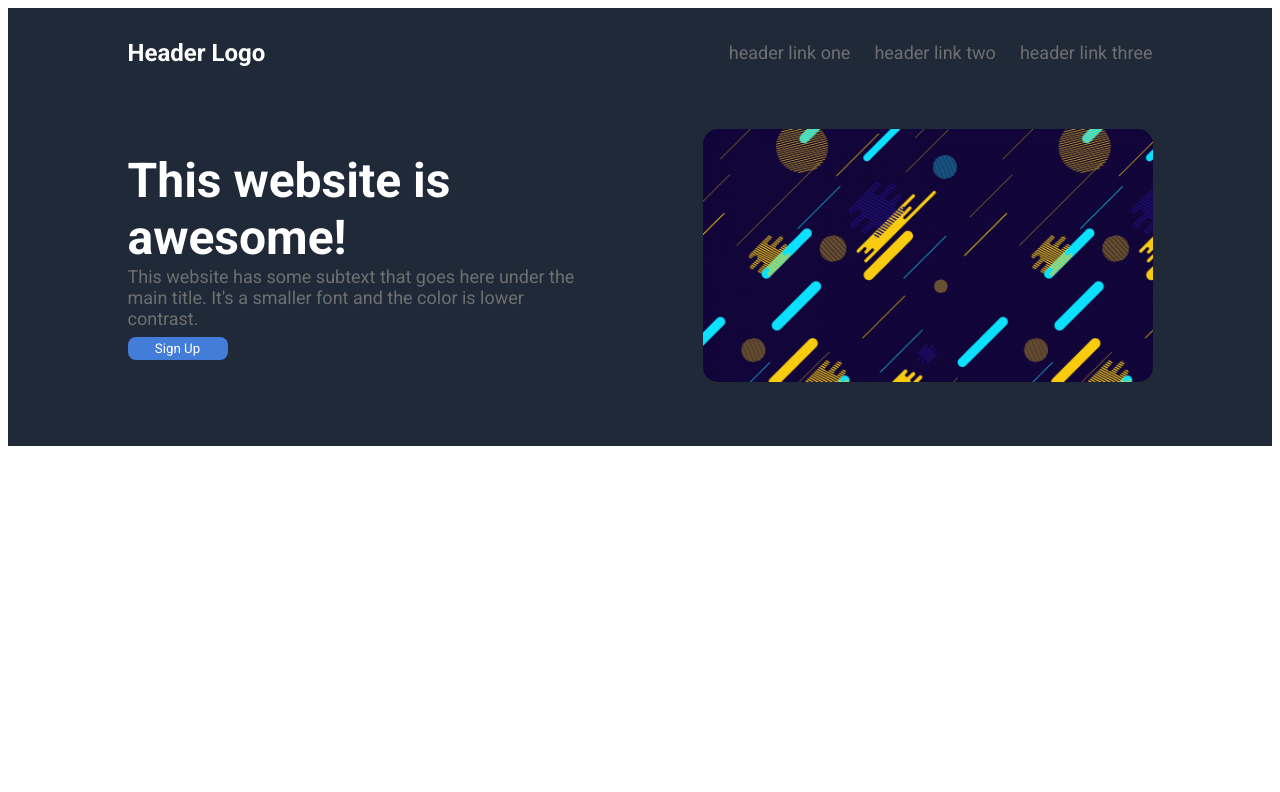
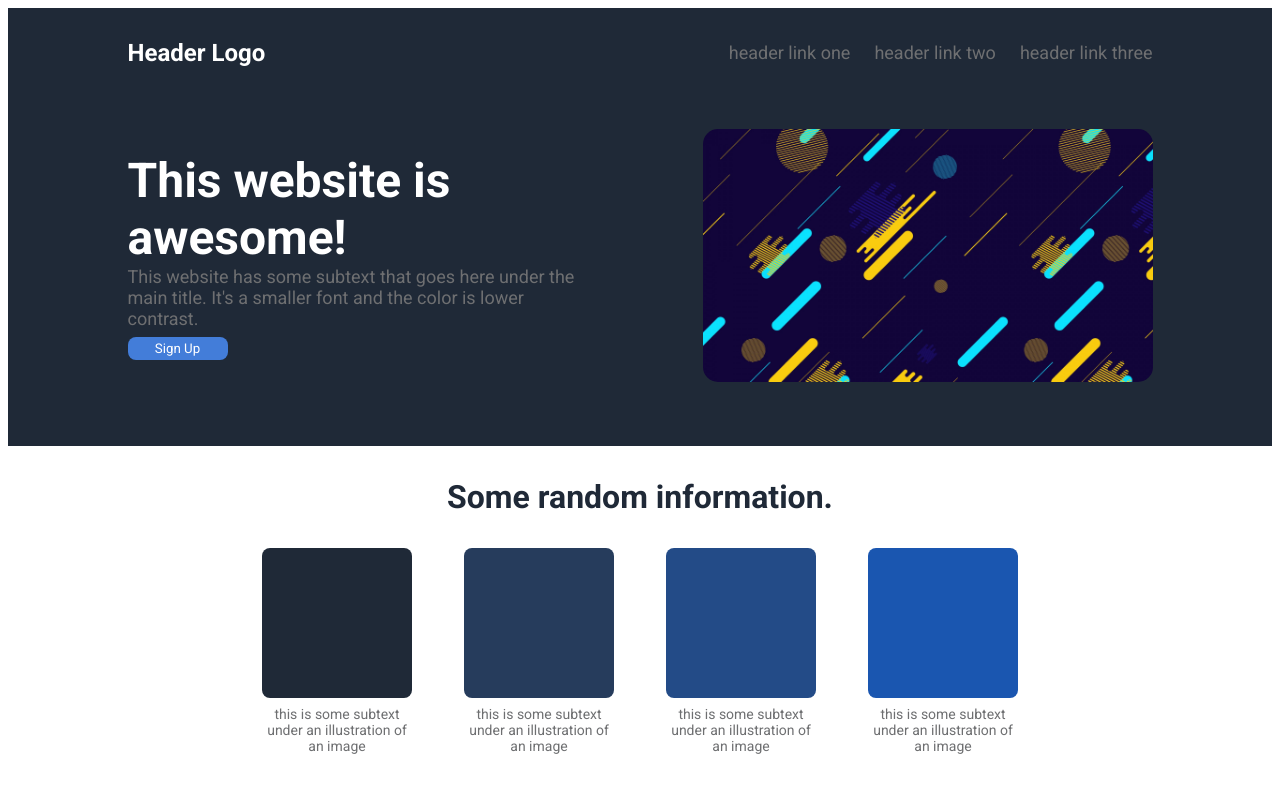
Before and after one commit to maxpajewski/landing-page, a plain HTML site: page index.html in a window 1280 px wide. Drawn offline with Linux system fonts and the light colour scheme.

Commit message:
Add random information section

```diff
--- a/index.html
+++ b/index.html
@@ -28,13 +28,33 @@
                     <div class="right-text-content">
                         <div class="is-awesome">This website is awesome!</div>
                         <div class="below-awesome">This website has some subtext that goes here under the main title. It's a smaller font and the color is lower contrast.</div>
-                        <button>Sign Up</button>
+                        <form action="https://www.youtube.com/watch?v=dQw4w9WgXcQ&ab_channel=RickAstley">
+                            <button>Sign Up</button>
+                        </form>
                     </div>
                     <img src="blue-image.jpeg" alt="A blue image.">
                 </div>
             </div>
         </div>
     </div>
+
+    <div class="random-information">
+        <div class="some-random-info">Some random information.</div>
+        <div class="box-container">
+            <div class="box-one"></div>
+            <div class="box-two"></div>
+            <div class="box-three"></div>
+            <div class="box-four"></div>
+        </div>
+        <div class="text-under-box">
+            <div class="under-box-text">this is some subtext under an illustration of an image</div>
+            <div class="under-box-text">this is some subtext under an illustration of an image</div>
+            <div class="under-box-text">this is some subtext under an illustration of an image</div>
+            <div class="under-box-text">this is some subtext under an illustration of an image</div>
+        </div>
+
+
+    </div>
 </body>
 
 </html>
--- a/styles.css
+++ b/styles.css
@@ -19,7 +19,6 @@ body {
 .small-flex {
     display: flex;
     flex-direction: column;
-    /* margin: 24px 48px;  */
     padding: 16px;
 }
 
@@ -89,3 +88,68 @@ button {
     background-color: #1F2937;
     gap: 125px;
 }
+
+.random-information {
+    display: flex;
+    flex-direction: column;
+    justify-content: center;
+    margin: 16px;
+    padding: 16px;
+}
+
+.some-random-info {
+    color: #1F2937;
+    font-weight: 800;
+    font-size: 32px;
+    text-align: center;
+}
+
+.box-container {
+    display: flex;
+    justify-content: center;
+    align-items: center;
+    margin-top: 32px;
+    gap: 52px;
+}
+
+.box-one {
+    width: 150px;
+    height: 150px;
+    border-radius: 8px;
+    background-color: #1F2937;
+}
+
+.box-two {
+    width: 150px;
+    height: 150px;
+    border-radius: 8px;
+    background-color: #263c5c;
+}
+
+.box-three {
+    width: 150px;
+    height: 150px;
+    border-radius: 8px;
+    background-color: #234b87;
+}
+
+.box-four {
+    width: 150px;
+    height: 150px;
+    border-radius: 8px;
+    background-color: #1a56b0;
+}
+
+.text-under-box {
+    display: flex;
+    justify-content: center;
+    margin: 8px;
+    gap: 52px;
+}
+
+.under-box-text {
+    max-width: 150px;
+    color: #6e6f71;
+    font-size: 14px;
+    text-align: center;
+}
```
